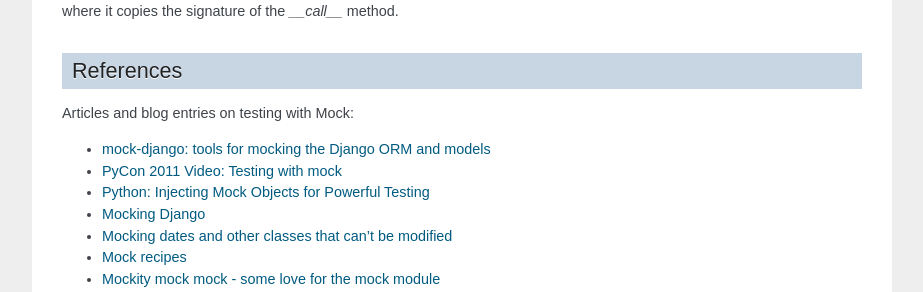
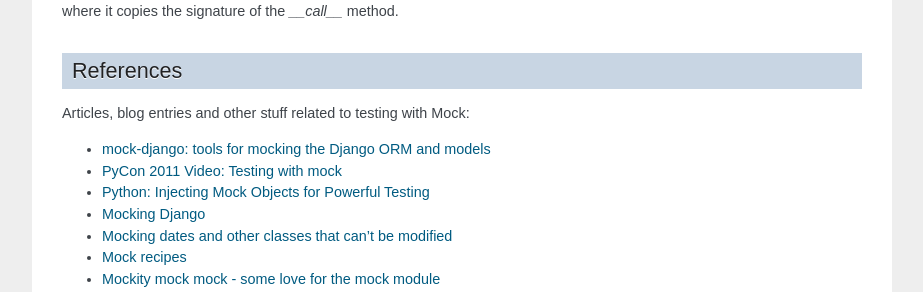
Before and after one commit to testing-cabal/mock, a Sphinx documentation site: the page built from docs/index.txt, in a window 1280 px wide and 900 px high, scrolled down 5355 px. Shown: the part 155-447 px from the top of the window, without its empty margins (198-1121 px from the left). Built offline with Sphinx 7.4.7, drawn with Linux system fonts in a browser that asks for light colours.

Commit message:
Minor doc wording change

```diff
--- a/docs/index.txt
+++ b/docs/index.txt
@@ -294,7 +294,7 @@
 References
 ==========
 
-Articles and blog entries on testing with Mock:
+Articles, blog entries and other stuff related to testing with Mock:
 
 * `mock-django: tools for mocking the Django ORM and models
   <https://github.com/dcramer/mock-django>`_
```
